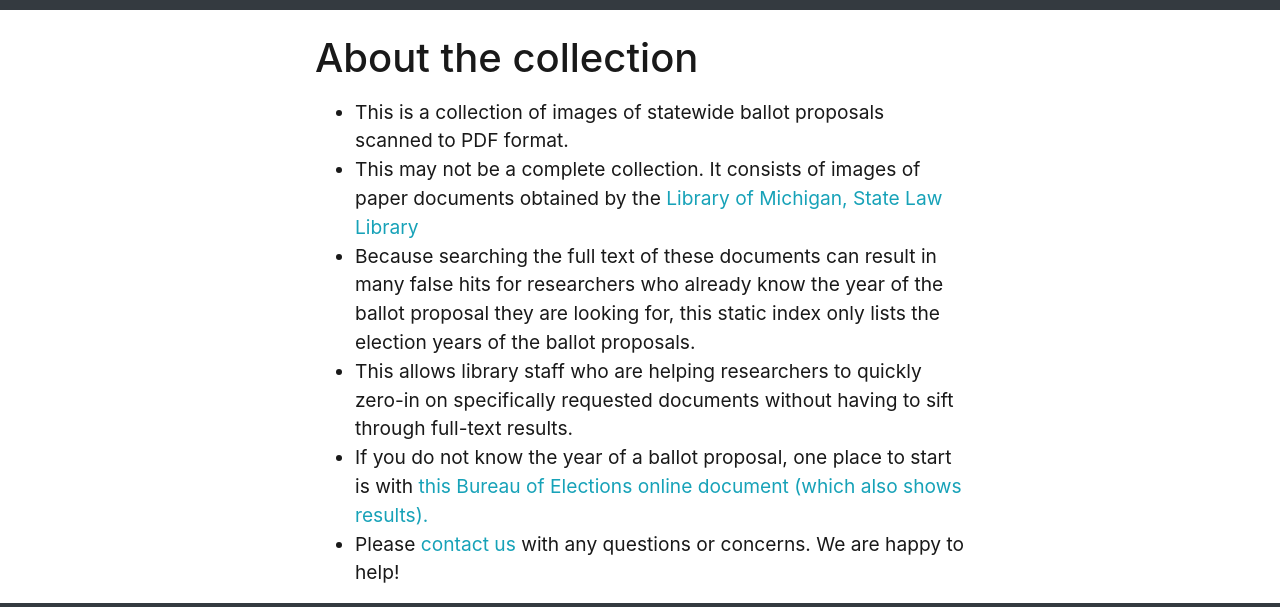
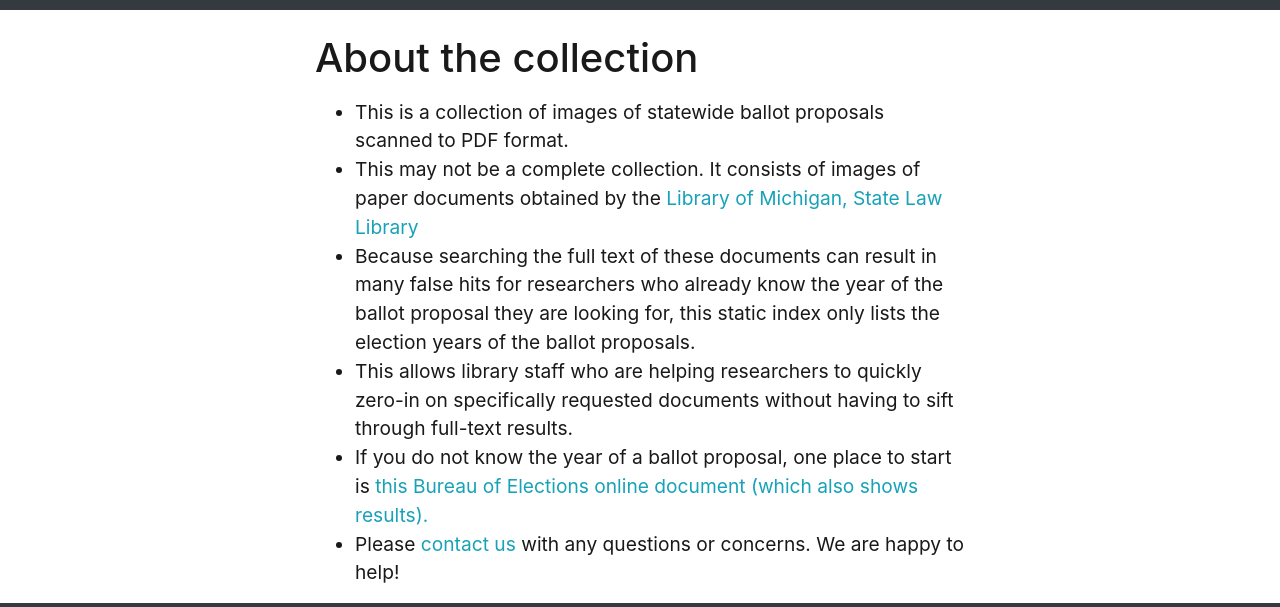
Before and after one commit to Temoshee/michiganregister, a Jekyll site: the page built from pages/about.md, in a window 1280 px wide, cut to the strip 237-844 px from the top of the page. Built offline with Jekyll 4.4.1, drawn with Linux system fonts in a browser that asks for light colours.

Commit message:
edit about page

```diff
--- a/pages/about.md
+++ b/pages/about.md
@@ -14,5 +14,5 @@ credits: false
 + This may not be a complete collection. It consists of images of paper documents obtained by the <a href="https://www.michigan.gov/lawlibrary" target="_blank" rel="noopener noreferrer">Library of Michigan, State Law Library</a>
 + Because searching the full text of these documents can result in many false hits for researchers who already know the year of the ballot proposal they are looking for, this static index only lists the election years of the ballot proposals.
 + This allows library staff who are helping researchers to quickly zero-in on specifically requested documents without having to sift through full-text results.
-+ If you do not know the year of a ballot proposal, one place to start is with <a href="https://www.michigan.gov/documents/sos/Initia_Ref_Under_Consti_12-08_339399_7.pdf" target="_blank" rel="noopener noreferrer">this Bureau of Elections online document (which also shows results).</a>
++ If you do not know the year of a ballot proposal, one place to start is <a href="https://www.michigan.gov/documents/sos/Initia_Ref_Under_Consti_12-08_339399_7.pdf" target="_blank" rel="noopener noreferrer">this Bureau of Elections online document (which also shows results).</a>
 + Please <a href="https://www.michigan.gov/libraryofmichigan/0,9327,7-381-88848-123290--,00.html" target="_blank" rel="noopener noreferrer">contact us</a> with any questions or concerns. We are happy to help!
```
